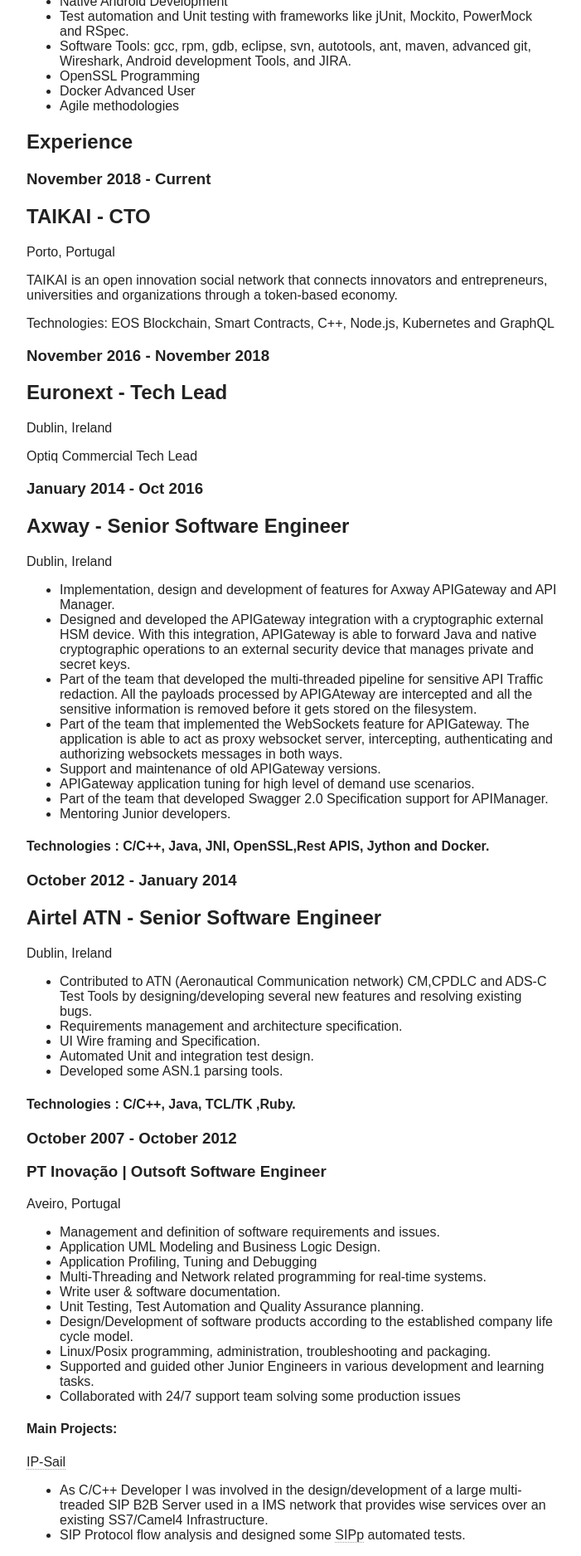
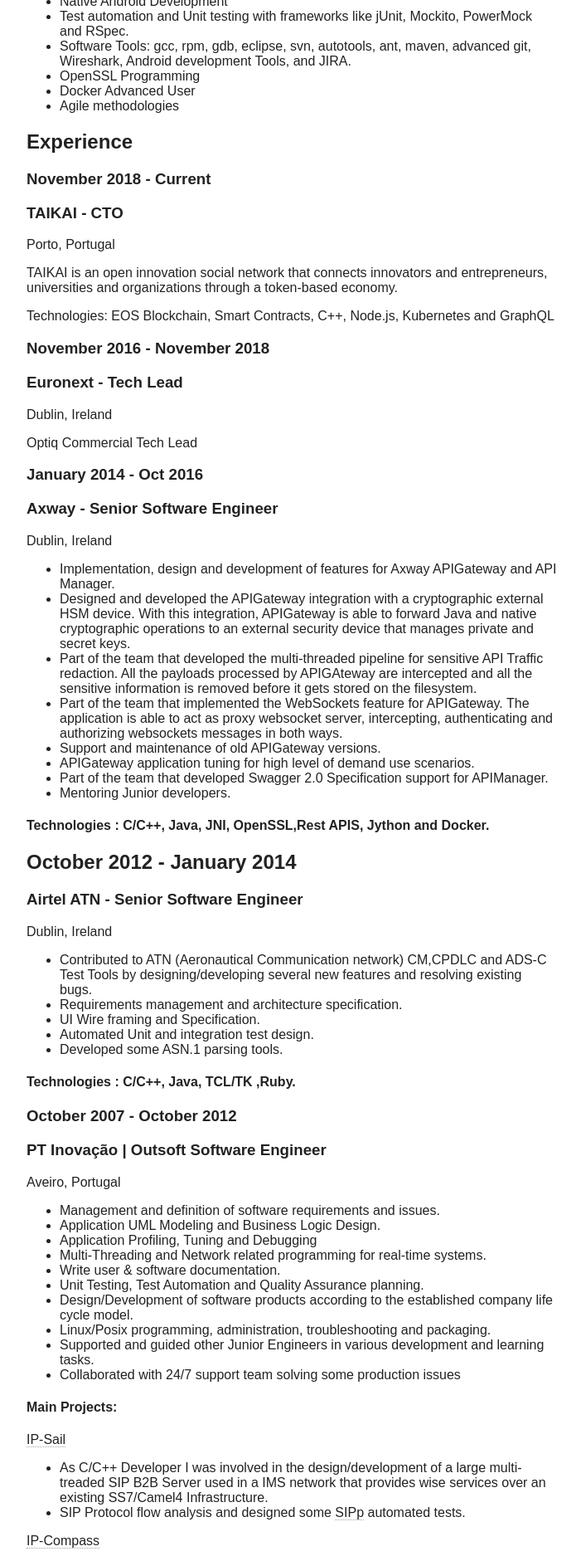
Before and after one commit to hvasconcelos/hvasconcelos.github.io, a Jekyll site: the page built from resume.md, in a window 1280 px wide. Shown: the part 861-2736 px from the top of the page at 83% size, without its empty margins (288-989 px from the left). Built offline with Jekyll 4.4.1, drawn with Linux system fonts in a browser that asks for light colours; nearby versions of some CDN libraries; comment, search, counter and statistics services are not loaded.

```diff
--- a/resume.md
+++ b/resume.md
@@ -32,7 +32,7 @@ image:
 
 ### November 2018 - Current
 
-## [TAIKAI](https://taikai.network) -  CTO
+### [TAIKAI](https://taikai.network) -  CTO
 Porto, Portugal
 
 TAIKAI is an open innovation social network that connects innovators and entrepreneurs, universities and organizations through a token-based economy.
@@ -41,7 +41,7 @@ Technologies: EOS Blockchain, Smart Contracts, C++, Node.js, Kubernetes and Grap
 
 ### November 2016 - November 2018
 
-## [Euronext](https://www.euronext.com) -  Tech Lead
+### [Euronext](https://www.euronext.com) -  Tech Lead
 Dublin, Ireland
 
 Optiq Commercial Tech Lead
@@ -49,7 +49,7 @@ Optiq Commercial Tech Lead
 
 ### January 2014 - Oct 2016
 
-## [Axway](https://www.axway.com) -  Senior Software Engineer
+### [Axway](https://www.axway.com) -  Senior Software Engineer
 Dublin, Ireland
 
 * Implementation, design and development of features for Axway APIGateway and API Manager.
@@ -65,9 +65,9 @@ Dublin, Ireland
 #### Technologies : C/C++, Java, JNI, OpenSSL,Rest APIS, Jython and Docker.
 
 
-### October 2012 - January 2014
+## October 2012 - January 2014
 
-## [Airtel ATN](http://www.airtel-atn.com) - Senior Software Engineer
+### [Airtel ATN](http://www.airtel-atn.com) - Senior Software Engineer
 Dublin, Ireland
 
 * Contributed to ATN (Aeronautical Communication network) CM,CPDLC and ADS-C Test Tools by designing/developing several new features and resolving existing bugs.
```
